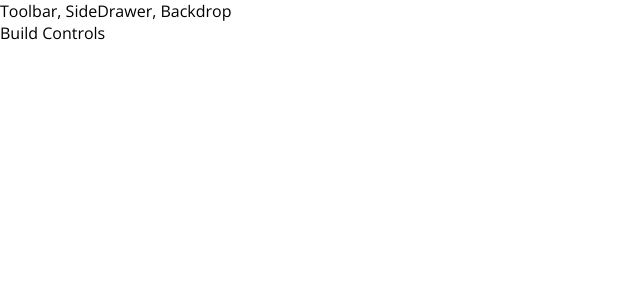
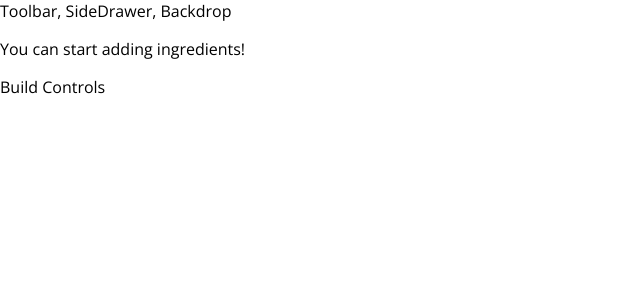
Before and after one commit to angeloAlbertoMonteleone/burgerApp_withReact, a React app: page / in a window 1280 px wide. Shown: the top 300 px of the page, without its empty margins (0-640 px from the left). Built offline with nearby package versions, Linux system fonts and the light colour scheme.

Commit message:
ingredients keys(state) changed to 0

```diff
--- a/src/containers/BurgerBuilder/BurgerBuilder.js
+++ b/src/containers/BurgerBuilder/BurgerBuilder.js
@@ -9,10 +9,10 @@
 //    }
    state = {
        ingredients: {
-           salad: 1,
-           bacon: 1,
-           cheese: 2,
-           meat: 2
+           salad: 0,
+           bacon: 0,
+           cheese: 0,
+           meat: 0
        }
    }
 
```
